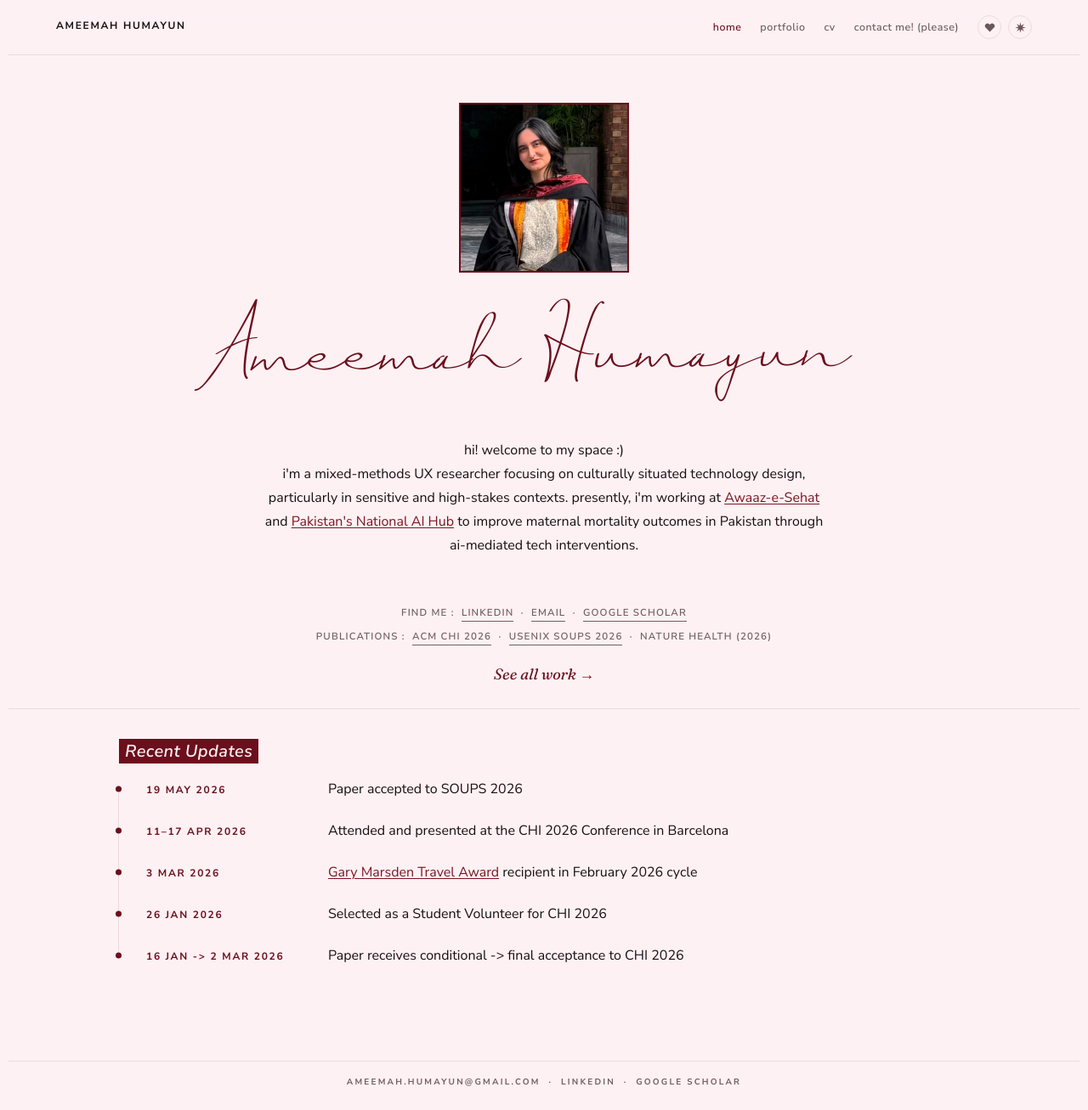
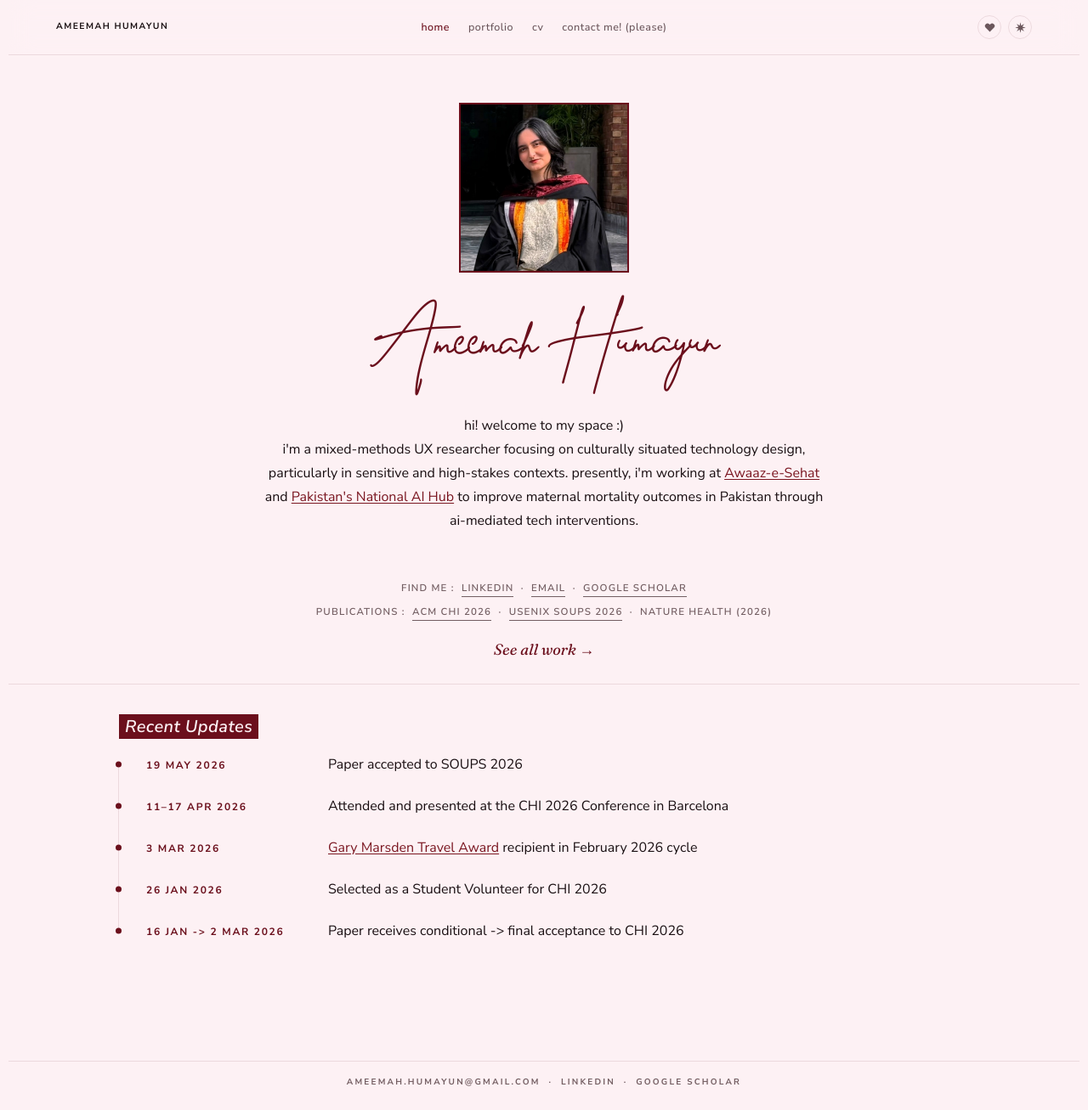
Before and after one commit to ameemahumayun/ameemahumayun.github.io, a Jekyll site: the page built from index.html, in a window 1280 px wide and 1307 px high. Shown: the whole window at 85% size. Built offline with Jekyll 4.4.1, drawn with Linux system fonts in a browser that asks for light colours.

Commit message:
Darlington for the name; true centering; tighter hero; centered nav links
Name: switches .signature-text to self-hosted Darlington (woff2 from the
supplied TTF) and drops the unused Just Signature face and file. The
name was sitting 14.5px left of center because .signature-text's old
-1.8125rem left margin outranked .hero__name's margin-left: 0; that
margin is gone, along with the translateY nudge tuned for earlier
fonts. Darlington's ink sits on its advance box, so text-align: center
now centers it exactly. Sized clamp(2.5rem, 8.3vw, 6.25rem), 11vw on
phones, to read a little smaller than before.

Hero spacing: the portrait-to-name and name-to-bio gaps shrink (they
were sized to clear Just Signature's tall swashes), leaving just enough
room for the name's descenders.

Nav: the theme/explosion toggles move out of the links list into their
own .nav__icons block, and .nav__inner becomes a 1fr auto 1fr grid so
the page links sit on the true center of the bar with the name left
and toggles right. On phones the name and toggles share the top row,
with the links centered below. The brand name drops to 0.65rem.

Measured in a local build at 1200, 768 and 390px: nav links, portrait,
name and bio are all centered to within 0.1px, no horizontal scroll.

Co-Authored-By: Claude Opus 5.5 <noreply@anthropic.com>
Claude-Session: https://claude.ai/code/session_01RzgRSrTmedEEfQSDh9yj4S

```diff
--- a/_includes/nav.html
+++ b/_includes/nav.html
@@ -12,7 +12,8 @@
       {%- for link in site.nav_links %}
       <li><a href="{{ link.url | relative_url }}"{% if page.active == link.key %} aria-current="page"{% endif %}>{{ link.label }}</a></li>
       {%- endfor %}
-      <li class="nav__icons">
+    </ul>
+    <div class="nav__icons">
       <button type="button" id="theme-toggle" class="theme-toggle" aria-label="Switch to rose theme" aria-pressed="false">
         <svg class="theme-toggle__icon theme-toggle__icon--moon" viewBox="0 0 24 24" width="13" height="13" fill="currentColor" aria-hidden="true">
           <path d="M21 12.79A9 9 0 1111.21 3 7 7 0 0021 12.79z"/>
@@ -27,7 +28,6 @@
           <line class="debris-toggle__slash" x1="2" y1="2" x2="20" y2="20" stroke="currentColor" stroke-width="2" stroke-linecap="round"/>
         </svg>
       </button>
-      </li>
-    </ul>
+    </div>
   </div>
 </nav>
--- a/assets/css/components.css
+++ b/assets/css/components.css
@@ -214,9 +214,7 @@
   display: block;
   width: 200px;
   height: 200px;
-  /* Bottom margin clears the name's tall swashes, which the signature's
-     own translateY lifts above its line box. */
-  margin: var(--space-3) auto 5.5rem;
+  margin: var(--space-3) auto 1.75rem;
   object-fit: cover;
   object-position: 50% 12%;
   border: 2px solid var(--color-accent);  /* the theme's signature color: maroon in rose */
@@ -266,17 +264,13 @@
   .hero--profile .hero__row { flex-direction: column; align-items: center; gap: var(--space-4); }
   .hero--profile .hero__text { text-align: center; }
   .hero__avatar-frame { order: -1; width: 220px; transform: none; }
-  .hero__portrait { width: 160px; height: 160px; margin-top: var(--space-2); margin-bottom: 4.5rem; }
+  .hero__portrait { width: 160px; height: 160px; margin-top: var(--space-2); margin-bottom: 1.25rem; }
   /* index.html sets the name's desktop margins inline (tuned against the
      two-column row, which doesn't exist in this stacked layout) — override
-     with !important since nothing less specific beats an inline style.
-     The signature's own translateY(-24.5px) (base.css) shifts it up
-     visually without shrinking the flow space reserved below it, so the
-     gap this margin alone implies always reads larger than the number
-     suggests; cut further to actually close it on a small screen. */
+     with !important since nothing less specific beats an inline style. */
   .hero__name {
     margin-top: 0.5rem !important;
-    margin-bottom: 0.5rem !important;
+    margin-bottom: 1.25rem !important;  /* clears the y's descender */
   }
   .hero--profile .eyebrow-rule {
     white-space: normal;
@@ -292,8 +286,7 @@
      .hero__name, to outrank .signature-text's own font-size — same
      specificity, but .signature-text is later in the cascade.) */
   .signature-text.hero__name {
-    font-size: 6.2vw;
-    margin-left: 0;
+    font-size: 11vw;
   }
 }
 
@@ -656,8 +649,8 @@ details[open] .accordion__icon::after { opacity: 0; }                          /
 /* 29. SIGNATURE TEXT (hand-written name, homepage hero) -------------------- */
 /* Self-hosted (personal-use licensed) — not a Google Fonts import. */
 @font-face {
-  font-family: "Just Signature";
-  src: url("/assets/fonts/just-signature.woff2") format("woff2");
+  font-family: "Darlington";
+  src: url("/assets/fonts/darlington.woff2") format("woff2");
   font-weight: 400;
   font-style: normal;
   font-display: swap;
@@ -677,15 +670,16 @@ details[open] .accordion__icon::after { opacity: 0; }                          /
   font-display: swap;
 }
 .signature-text {
-  font-family: "Just Signature", "Priestacy", "Sacramento", cursive;
+  font-family: "Darlington", "Priestacy", "Sacramento", cursive;
   font-weight: 400;
   font-style: normal;
   color: var(--color-accent);
-  /* Just Signature runs ~1.8x wider than Priestacy at the same size —
-     scaled down so the name stays on one line. */
-  font-size: clamp(1.5rem, 5vw, 3.6rem);
+  /* Darlington is compact — its ink is only ~4.3x its font-size wide —
+     so it needs a larger size than the earlier scripts to read at a
+     similar scale. No left offset: its ink sits exactly on its advance
+     box, so plain text-align:center (.hero__name) centers it. */
+  font-size: clamp(2.5rem, 8.3vw, 6.25rem);
   line-height: 1.1;
-  margin-left: -1.8125rem;
   /* Purely decorative — its tall ascender swash visually overflows
      into the publication links above it. Without this, that ink is
      still hit-tested and silently steals clicks/hover meant for the
@@ -694,7 +688,7 @@ details[open] .accordion__icon::after { opacity: 0; }                          /
   pointer-events: none;
   /* Slight upward slant: left edge sits ~3px lower, right edge ~3px
      higher, like a handwritten signature drifting upward. */
-  transform: translateY(-24.5px) rotate(-0.48deg);
+  transform: rotate(-0.48deg);
 }
 
 
--- a/assets/css/layout.css
+++ b/assets/css/layout.css
@@ -29,18 +29,25 @@
   padding: 18px var(--gutter-nav);
 }
 
+/* Three columns: name left, page links centered across the whole bar
+   (equal 1fr side columns keep them on the true center regardless of how
+   wide the name or the toggle buttons are), toggle buttons right. */
 .nav__inner {
   max-width: 100%;
   margin: 0 auto;
-  display: flex;
-  justify-content: space-between;
+  display: grid;
+  grid-template-columns: 1fr auto 1fr;
+  grid-template-areas: "brand links icons";
   align-items: center;
   gap: var(--space-3);
 }
+.nav__brand { grid-area: brand; }
+.nav__links { grid-area: links; }
+.nav__icons { grid-area: icons; justify-self: end; }
 
 /* Brand: the NAME is the home link and behaves like "home". */
 .nav__brand {
-  font-size: var(--text-xs);
+  font-size: 0.65rem;
   letter-spacing: var(--tracking-wider);
   text-transform: uppercase;
   font-weight: var(--weight-semibold);
@@ -185,7 +192,13 @@ padding-top: 0;
 @media (max-width: 480px) {
   /* Keep the four short links visible on phones; let them wrap/shrink
      rather than hiding them. Stack name + links if needed. */
-  .nav__inner { flex-wrap: wrap; gap: 4px 14px; }
-  .nav__links { gap: 14px; flex-wrap: wrap; }
+  /* Name and toggles share the top row; links get a centered row of
+     their own underneath. */
+  .nav__inner {
+    grid-template-columns: 1fr auto;
+    grid-template-areas: "brand icons" "links links";
+    gap: 10px 14px;
+  }
+  .nav__links { gap: 14px; flex-wrap: wrap; justify-content: center; }
   .nav__links a { font-size: 11px; letter-spacing: 0.06em; }
 }
--- a/index.html
+++ b/index.html
@@ -9,7 +9,7 @@ description: Mixed-methods UX researcher working on human-centered AI for health
 <header class="hero hero--profile">
   <div class="hero__inner">
     <img class="hero__portrait" src="{{ '/assets/images/me.jpeg' | relative_url }}" alt="Portrait of Ameemah Humayun" width="600" height="802">
-    <h1 class="signature-text hero__name" style="margin-top:2.47rem;margin-bottom:2.75rem;">Ameemah Humayun</h1>
+    <h1 class="signature-text hero__name" style="margin-top:0;margin-bottom:1.75rem;">Ameemah Humayun</h1>
     <div class="hero__row hero__row--solo">
       <div class="hero__text">
         <p class="lead" style="max-width:660px;font-size:var(--text-base);line-height:1.75;margin-top:0;margin-bottom:3.5rem;">hi! welcome to my space :)<br>i'm a mixed-methods UX researcher focusing on culturally situated technology design, particularly in sensitive and high-stakes contexts. presently, i'm working at <a href="https://or.lums.edu.pk/research-project/lums-faculty-showcases-bill-melinda-gates-foundation-funded-project-78th-un" target="_blank" rel="noopener" class="link-teal">Awaaz-e-Sehat</a> and <a href="https://lums.edu.pk/news/lums-awarded-major-grant-establish-pakistans-first-national-ai-hub" target="_blank" rel="noopener" class="link-teal">Pakistan's National AI Hub</a> to improve maternal mortality outcomes in Pakistan through ai-mediated tech interventions.</p>
```
Also changed, not shown: assets/fonts/darlington.woff2 (added), assets/fonts/just-signature.woff2 (deleted). Lines whose indentation alone changed are shown as unchanged.
